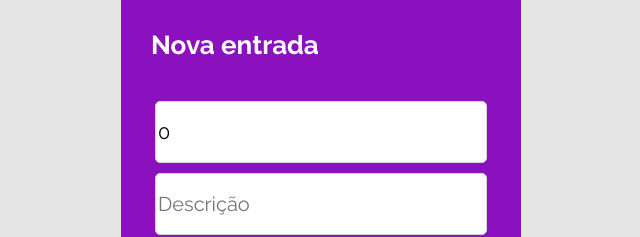
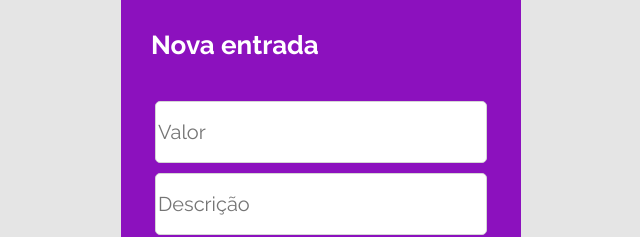
Before and after one commit to kendy-karakawa/mywallet-front, a React (Create React App) app: page /nova-entrada in a window 1280 px wide. Shown: the top 237 px of the page, without its empty margins (319-959 px from the left). Built offline with nearby package versions, Linux system fonts and the light colour scheme.

Commit message:
corrigido input valor

```diff
--- a/src/Pages/InPutPage/InPutPage.js
+++ b/src/Pages/InPutPage/InPutPage.js
@@ -8,7 +8,7 @@ import {  useNavigate } from "react-router-dom";
 
 export default function InPutPage() {
   const [disable, setDisable] = useState(false);
-  const [value, setValue] = useState(0.00)
+  const [value, setValue] = useState("")
   const [description, setDescription] = useState("")
   const { userInfo } = useContext(AuthContext)
   const key = localStorage.getItem("key");
--- a/src/Pages/OutPutPage/OutPutPage.js
+++ b/src/Pages/OutPutPage/OutPutPage.js
@@ -8,7 +8,7 @@ import {  useNavigate } from "react-router-dom";
 
 export default function OutPutPage(){
   const [disable, setDisable] = useState(false);
-  const [value, setValue] = useState(0.00)
+  const [value, setValue] = useState("")
   const [description, setDescription] = useState("")
   const { userInfo } = useContext(AuthContext)
   const key = localStorage.getItem("key");
```
